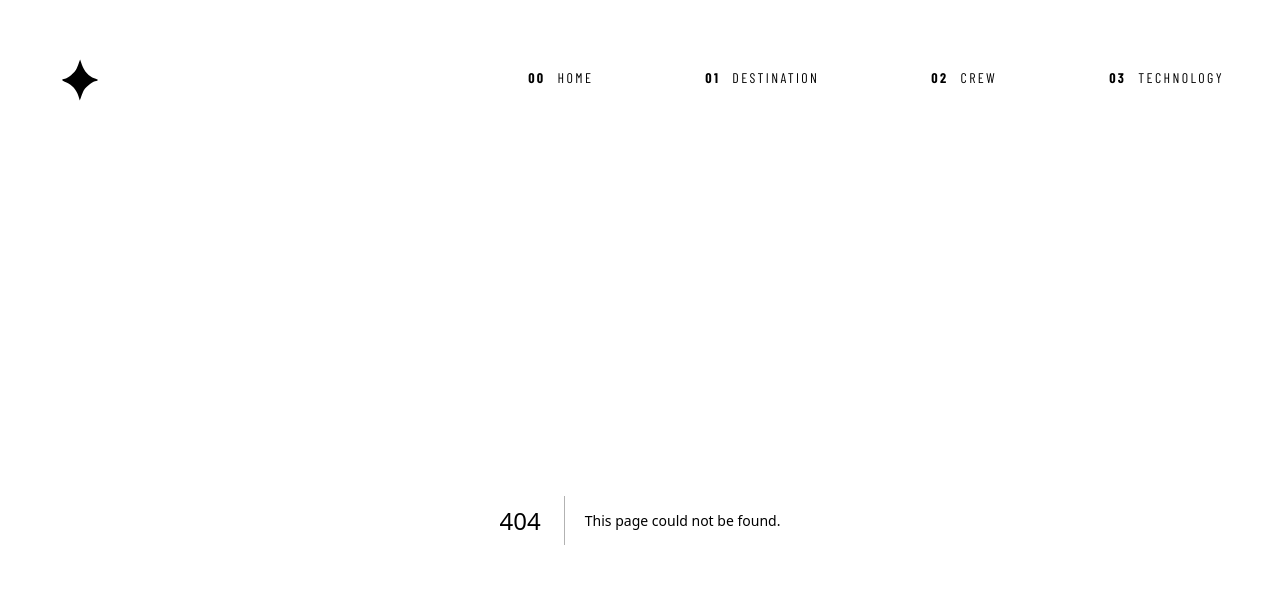
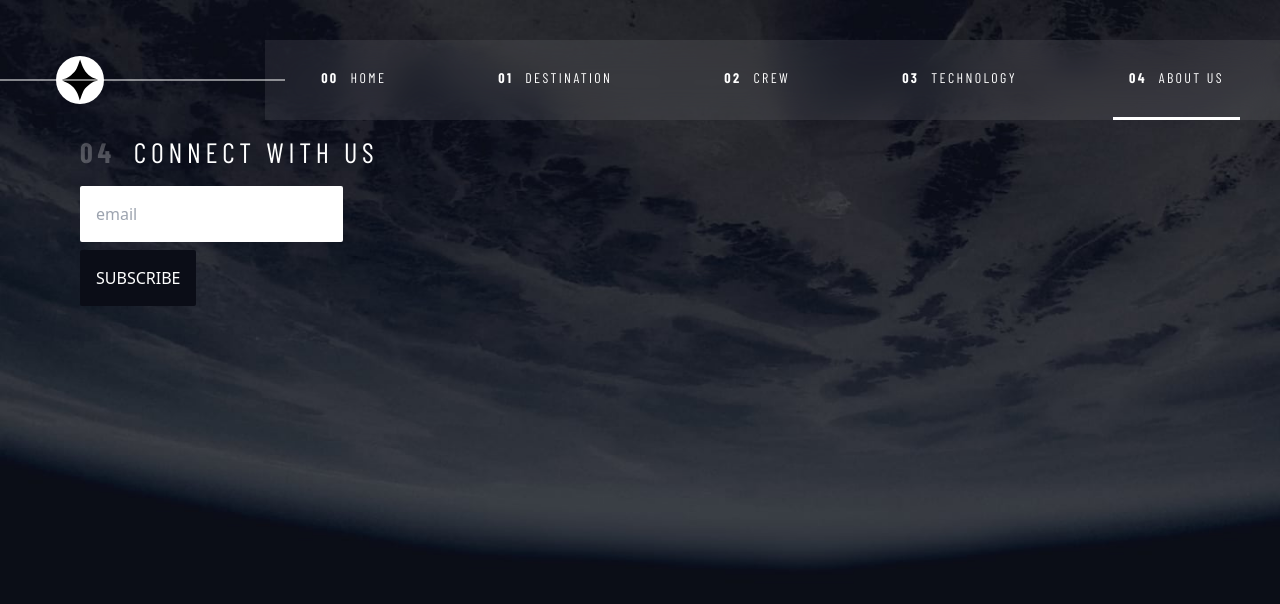
Before and after one commit to yulindaramadhana/space-tourism, a Next.js app: page /about in a window 1280 px wide. Before the commit this address had no page. Shown: the top 604 px of the page. Built offline with nearby package versions, Linux system fonts and the light colour scheme.

Commit message:
add page about

```diff
--- /dev/null
+++ b/src/app/about/page.jsx
@@ -0,0 +1,34 @@
+import PageTitle from "@/components/body-content/page-title";
+
+export default async function About() {
+    return (
+        <div
+            className={`custom-bg-img crew-page
+                            bg-crew-mobile
+                            md:bg-crew-tablet
+                            lg:bg-crew-desktop
+                            items-baseline
+                            h-screen
+                            fixed `}
+        >
+            <div className="flex
+                            flex-col
+                            h-content-wrapper-height-sm
+                            md:h-content-wrapper-height-md
+                            fixed
+                            top-gap-top-content-sm
+                            md:top-gap-top-content-md
+                            lg:top-gap-top-content-lg
+                            px-horizontal-page-sm
+                            md:px-horizontal-page-md
+                            lg:px-horizontal-page-lg
+                            overflow-auto">
+                <PageTitle title={"CONNECT WITH US"} id={"04"} key={'page-about-title'} />
+                <div className="flex flex-col gap-y-2 items-start">
+                    <input type="text" id="input-subcribe" placeholder="email" className="text-baseColor-black p-4 rounded-sm" />
+                    <button id="btn-subscribe" className="p-4 bg-baseColor-black uppercase rounded-sm hover:bg-baseColor-black/80">Subscribe</button>
+                </div>
+            </div>
+        </div>
+    )
+}
--- a/src/app/layout.jsx
+++ b/src/app/layout.jsx
@@ -1,6 +1,7 @@
 import { barlow, bellefair, barlow_condensed } from "@/utils/fonts";
 import "../styles/global.css";
 import { Navbar } from "@/components/header/navbar"
+import Script from "next/script";
 
 export const meta = {
     title: "Frontend Mentor | Space tourism website",
@@ -10,7 +11,22 @@ export const meta = {
 export default function RootLayout({ children }) {
     return (
         <html lang="en">
+            <Script
+                id="google-analytics"
+                strategy="afterInteractive"
+                dangerouslySetInnerHTML={{
+                    __html: `(function(w,d,s,l,i){w[l]=w[l]||[];w[l].push({'gtm.start':
+new Date().getTime(),event:'gtm.js'});var f=d.getElementsByTagName(s)[0],
+j=d.createElement(s),dl=l!='dataLayer'?'&l='+l:'';j.async=true;j.src=
+'https://www.googletagmanager.com/gtm.js?id='+i+dl;f.parentNode.insertBefore(j,f);
+})(window,document,'script','dataLayer','GTM-KFGMMSDJ')`,
+                }}
+            />
             <body className={`${bellefair.variable} ${barlow_condensed.variable} ${barlow.variable} `}>
+                <noscript>
+                    <iframe src="https://www.googletagmanager.com/ns.html?id=GTM-KFGMMSDJ"
+                        height="0" width="0" style="display:none;visibility:hidden"></iframe>
+                </noscript>
                 <Navbar />
                 <main>{children}</main>
             </body>
--- a/src/components/header/elements/nav-menu.jsx
+++ b/src/components/header/elements/nav-menu.jsx
@@ -9,7 +9,8 @@ import { LineSeparator } from "./line-separator";
 const NAVLIST = [{ name: "Home", path: "/" },
 { name: "Destination", path: "/destination" },
 { name: "Crew", path: "/crew" },
-{ name: "Technology", path: "/technology" }];
+{ name: "Technology", path: "/technology" },
+{ name: "About Us", path: "/about" }];
 
 export const NavMenu = () => {
     const pathname = usePathname();
```
Also changed, not shown: package.json (line endings or trailing spaces), 1 other file (tests, documents, lock files or other folders).
